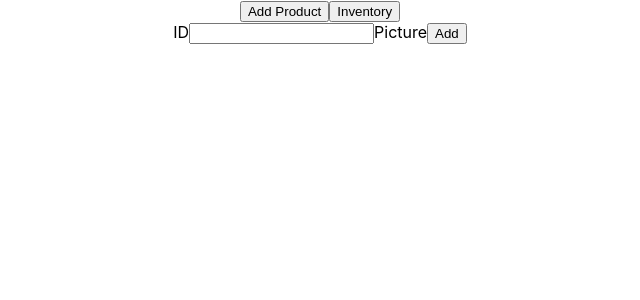
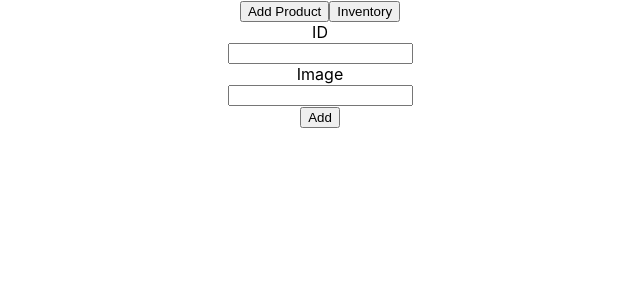
Before and after one commit to cbandara/my-inventory-app, a React (Create React App) app: page /addProduct in a window 1280 px wide. Shown: the top 300 px of the page, without its empty margins (320-960 px from the left). Built offline with nearby package versions, Linux system fonts and the light colour scheme.

Commit message:
react form debugging

```diff
--- a/src/actions/index.js
+++ b/src/actions/index.js
@@ -1,5 +1,4 @@
 export const ADD_PRODUCT = "ADD_PRODUCT";
-export const ADD_FORM = "ADD_FORM";
 
 export const addProduct = product => ({
   type: ADD_PRODUCT,
--- a/src/components/Board.js
+++ b/src/components/Board.js
@@ -1,5 +1,4 @@
 import React from "react";
-import { connect } from "react-redux";
 import { Switch, Route } from "react-router-dom";
 import Menu from "./Menu";
 import ProductList from "./ProductList";
--- /dev/null
+++ b/src/components/Input.js
@@ -0,0 +1,40 @@
+import React from 'react';
+
+export default class Input extends React.Component {
+  componentDidUpdate(prevProps) {
+    if (!prevProps.meta.active && this.props.meta.active) {
+      this.input.focus();
+    }
+  }
+  render() {
+    const Element = this.props.element || 'input';
+
+    let error;
+    if (this.props.meta.touched && this.props.meta.error) {
+      error = <div className="form-error">{this.props.meta.error}</div>;
+    }
+
+    let warning;
+    if (this.props.meta.touched && this.props.meta.warning) {
+      warning = (
+        <div className="form-warning">{this.props.meta.warning}</div>
+      );
+    }
+
+    return (
+      <div className="form-input">
+        <label htmlFor={this.props.input.name}>
+          {this.props.label}
+          {error}
+          {warning}
+        </label>
+        <Element
+          {...this.props.input}
+          id={this.props.input.name}
+          type={this.props.type}
+          ref={input => (this.input = input)}
+        />
+      </div>
+    );
+  }
+}
--- a/src/components/Product.js
+++ b/src/components/Product.js
@@ -5,8 +5,8 @@ class Product extends React.Component {
   render() {
     return (
       <div className="Product">
-        <img src="https://cdn.ccs.com/media/catalog/product/cache/4/image/9df78eab33525d08d6e5fb8d27136e95/e/n/enjoi-doesn-t-fit-t-shirt-royal-blue-2.1506663643.jpg"></img>
-        <p>0011</p>
+        <img src={this.props.item.img}></img>
+        <p>{this.props.item.id}</p>
       </div>
     );
   }
--- a/src/components/ProductForm.js
+++ b/src/components/ProductForm.js
@@ -1,24 +1,27 @@
 import React from "react";
-// import {
-//   BrowserRouter as Router,
-//   Route,
-//   Redirect,
-//   Switch
-// } from "react-router-dom";
-
+import Input from './Input';
 import { reduxForm, Field } from 'redux-form';
+import { addProduct } from "../actions";
 
 class ProductForm extends React.Component {
+  onSubmit(event) {
+    event.preventDefault();
+
+    const id = this.id.value;
+    const img = this.img;
+
+    this.props.dispatch(addProduct({ id, img }));
+    // this.input.value = '';
+    // this.input.focus();
+  }
+
   render() {
     return (
-      <form
-      // onSubmit={this.props.handleSubmit(values =>
-      //   this.onSubmit(values)
-      // )}
-      >
+      <form onSubmit={e => this.onSubmit(e)}>
         <label htmlFor="id">ID</label>
-        <Field name="id" id="id" type="number" component="input" />
-        <label htmlFor="picture">Picture</label>
+        <Field name="id" id="id" type="number" ref="id" component={Input} />
+        <label htmlFor="img">Image</label>
+        <Field name="img" id="img" type="text" component={Input} />
 
         <button type="submit">Add</button>
       </form>
--- a/src/reducers/index.js
+++ b/src/reducers/index.js
@@ -5,7 +5,7 @@ const initialState = {
     {
       id: 3211,
       img:
-        "https://cdn.ccs.com/media/catalog/product/cache/4/image/9df78eab33525d08d6e5fb8d27136e95/e/n/enjoi-doesn-t-fit-t-shirt-royal-blue-2.1506663643.jpg"
+        "https://imgprod65.hobbylobby.com/sys-master/migrated/h06/h48/h00/8998682099742/422790_3[5].jpg"
     },
     {
       id: 1112,
--- a/src/store.js
+++ b/src/store.js
@@ -1,15 +1,16 @@
-import { createStore } from "redux";
-// import {reducer as formReducer} from 'redux-form'
+import { createStore, combineReducers } from "redux";
+import { reducer as formReducer } from 'redux-form'
 import { productReducer } from "./reducers";
 
 // Do I need form reducer here?
 // Combine reducers breaks the rest of the program
 
-export default createStore(productReducer);
+export default createStore(productReducer,
+  window.__REDUX_DEVTOOLS_EXTENSION__ && window.__REDUX_DEVTOOLS_EXTENSION__());
 
 // export default createStore(
 //   combineReducers({
-//       form: formReducer,
-//       product: productReducer
+//     form: formReducer,
+//     product: productReducer
 //   })
 // )
```
